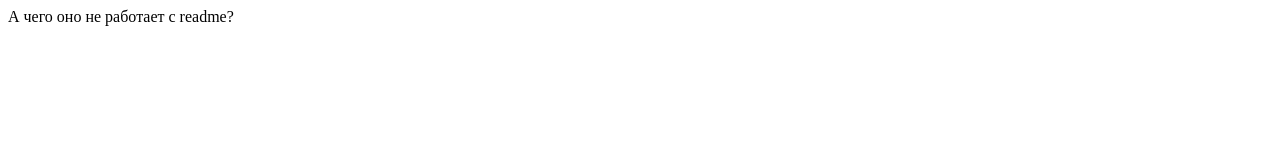
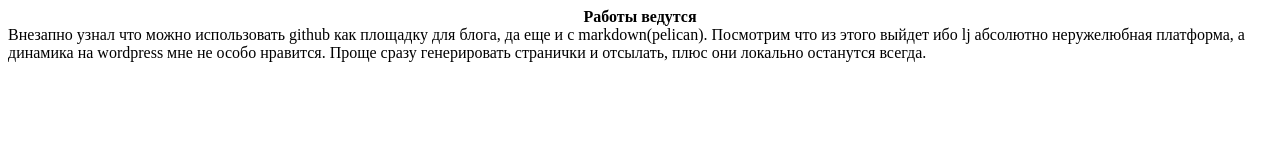
Before and after one commit to jdzen/jdzen.github.io, a plain HTML site: page index.html in a window 1280 px wide. Drawn offline with Linux system fonts and the light colour scheme.

Commit message:
3 commit

```diff
--- a/index.html
+++ b/index.html
@@ -1,6 +1,7 @@
 <html>
 <head><title>WTF?</title></head>
 <body>
-А чего оно не работает с readme?
+<center><b>Работы ведутся</b></center>
+Внезапно узнал что можно использовать github как площадку для блога, да еще и с markdown(pelican). Посмотрим что из этого выйдет ибо lj абсолютно неружелюбная платформа, а динамика на wordpress мне не особо нравится. Проще сразу генерировать странички и отсылать, плюс они локально останутся всегда.
 </body>
 </html>
```
